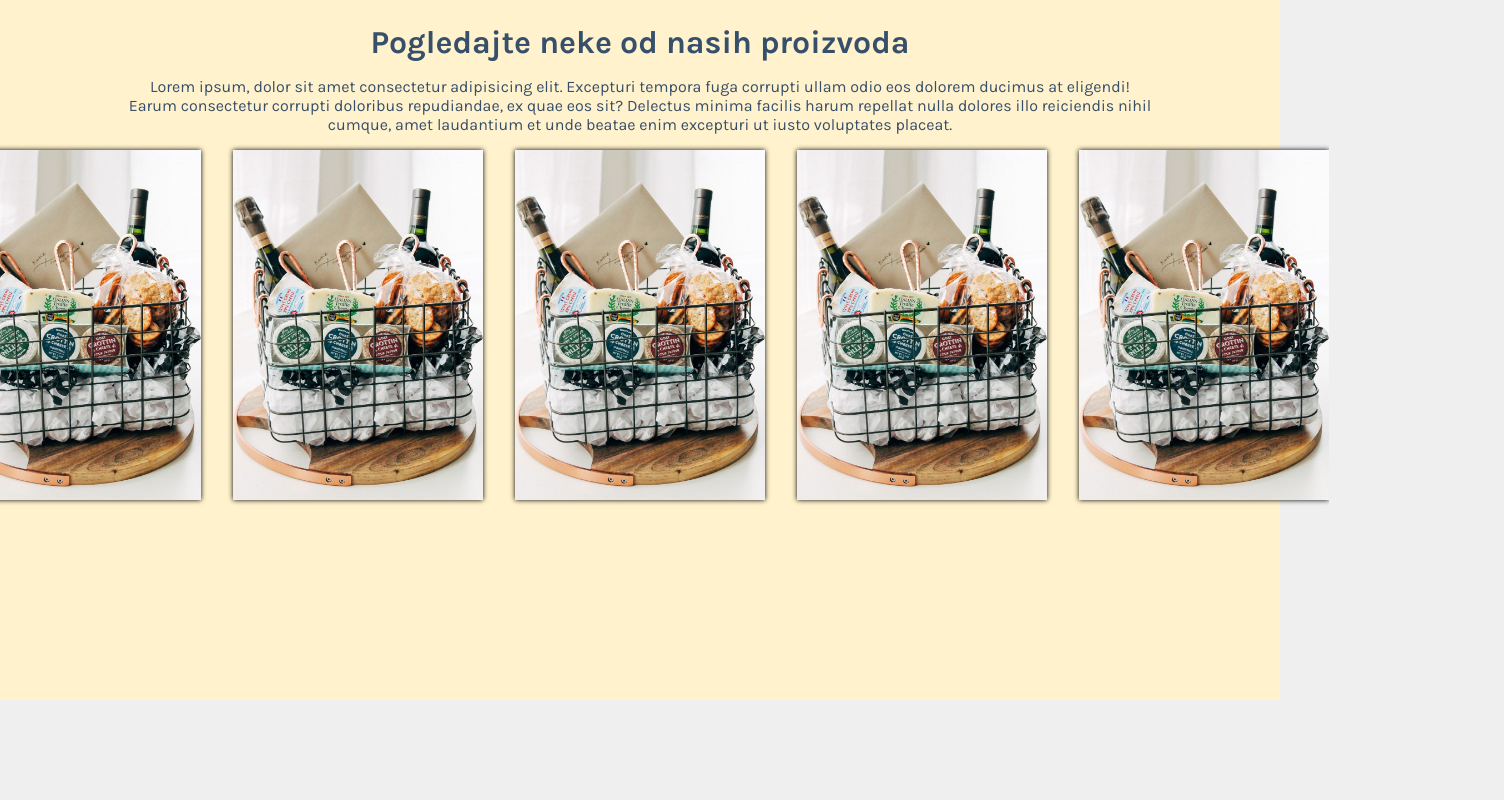
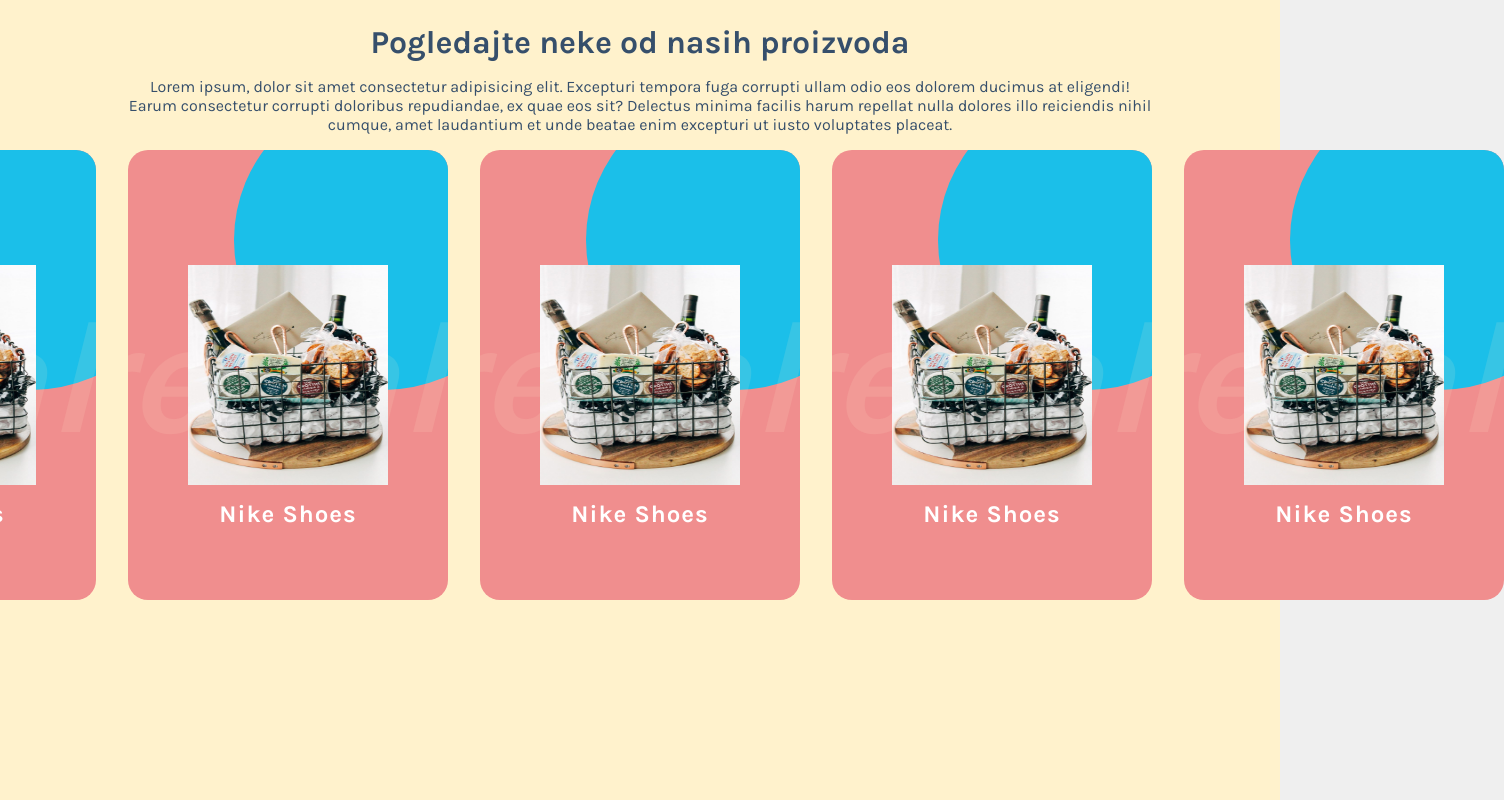
Before and after one commit to MilanJulinac42/gb-client, a Next.js app: page / in a window 1280 px wide. Shown: the part 626-1426 px from the top of the page, 1504 px wide, since content can reach past the window. Before the commit the page ends 1326 px from the top, so only its background shows below. Built offline with nearby package versions, Linux system fonts and the light colour scheme.

Commit message:
gb-80 added alternative to gallery cards

```diff
--- a/components/card/Card.module.scss
+++ b/components/card/Card.module.scss
@@ -1,120 +1,303 @@
-$bg: #FEF5DF;
+@import "../../styles/variables.scss";
+// $bg: #FEF5DF;
 
+// .container {
+//   position: relative;
+//   width: 250px;
+//   height: 350px;
+//   margin: auto;
+//   background-color: black;
+//   background-size: cover;
+//   cursor: pointer;
+//   -webkit-box-shadow: 0 0 5px #000;
+//   box-shadow: 0 0 5px #000;
+
+//   img {
+//     width: 100%;
+//     height: 100%;
+//     object-fit: cover;
+//   }
+// }
+
+// .overlay {
+//   position: absolute;
+//   top: 0;
+//   left: 0;
+//   width: 100%;
+//   height: 100%;
+//   display: flex;
+//   flex-direction: column;
+//   align-items: baseline;
+//   justify-content: center;
+//   gap: 32px;
+//   text-align: left;
+//   background: rgba(77, 77, 77, 0.9);
+//   color: $bg;
+//   opacity: 0;
+//   transition: all 0.5s;
+// }
+
+
+// .items {
+//   padding-left: 20px;
+//   letter-spacing: 3px;
+// }
+
+// .head {
+//   font-size: 30px;
+//   line-height: 40px;
+
+//   transform: translateY(40px);
+//   transition: all 0.7s;
+
+//   hr {
+//     display: block;
+//     width: 0;
+
+//     border: none;
+//     border-bottom: solid 2px $bg;
+
+//     position: absolute;
+//     bottom: 0; left:20px;
+
+//     transition: all .5s;
+//   }
+// }
+
+// .price {
+//   font-size: 22px;
+//   line-height: 10px;
+//   font-weight: bold;
+//   opacity: 0;
+//   transform: translateY(40px);
+//   transition: all 0.7s;
+//   display: flex;
+//   flex-direction: column;
+//   align-items: baseline;
+//   gap: 16px;
+
+//   .old {
+//     text-decoration: line-through;
+//     color: lighten(rgb(77, 77, 77),40%);
+//   }
+// }
+
+// .cart {
+//   font-size: 12px;
+//   opacity: 0;
+//   letter-spacing: 1px;
+//   transform: translateY(40px);
+//   transition: all 0.7s;
+//   i {
+//     font-size: 16px;
+//   }
+//   span {
+//     margin-left: 10px;
+//   }
+// }
+
+// .container:hover .overlay {
+//   opacity: 1;
+//   & .head {
+//     transform: translateY(0px);
+//   }
+
+//   & hr {
+//     width: 75px;
+//     transition-delay: 0.4s;
+//   }
+
+//   & .price {
+//     transform: translateY(0px);
+//     transition-delay: 0.3s;
+//     opacity: 1;
+//   }
+
+//   & .cart {
+//     transform: translateY(0px);
+//     transition-delay: 0.6s;
+//     opacity: 1;
+//   }
+// }
+
+// ############################ ALTERNATIVE #########################
 .container {
   position: relative;
-  width: 250px;
-  height: 350px;
-  margin: auto;
-  background-color: black;
-  background-size: cover;
-  cursor: pointer;
-  -webkit-box-shadow: 0 0 5px #000;
-  box-shadow: 0 0 5px #000;
-
-  img {
-    width: 100%;
-    height: 100%;
-    object-fit: cover;
-  }
 }
 
-.overlay {
+.container .card {
+  position: relative;
+  width: 320px;
+  height: 450px;
+  background: #232323;
+  background: $secondary-coral-color;
+  border-radius: 20px;
+  overflow: hidden;
+}
+
+.container .card:before {
+  content: "";
   position: absolute;
   top: 0;
   left: 0;
   width: 100%;
   height: 100%;
-  display: flex;
-  flex-direction: column;
-  align-items: baseline;
-  justify-content: center;
-  gap: 32px;
-  text-align: left;
-  background: rgba(77, 77, 77, 0.9);
-  color: $bg;
-  opacity: 0;
-  transition: all 0.5s;
+  background: #1BBFE9;
+  clip-path: circle(150px at 80% 20%);
+  transition: 0.5s ease-in-out;
 }
 
-
-.items {
-  padding-left: 20px;
-  letter-spacing: 3px;
+.container .card:hover:before {
+  clip-path: circle(300px at 80% -20%);
 }
 
-.head {
-  font-size: 30px;
-  line-height: 40px;
+.container .card:after {
+  content: "regalo";
+  position: absolute;
+  top: 30%;
+  left: -20%;
+  font-size: 10em;
+  font-weight: 800;
+  font-style: italic;
+  color: rgba(255, 242, 204, 0.125);
 
-  transform: translateY(40px);
-  transition: all 0.7s;
-
-  hr {
-    display: block;
-    width: 0;
-
-    border: none;
-    border-bottom: solid 2px $bg;
-
-    position: absolute;
-    bottom: 0; left:20px;
-
-    transition: all .5s;
-  }
 }
 
-.price {
-  font-size: 22px;
-  line-height: 10px;
-  font-weight: bold;
-  opacity: 0;
-  transform: translateY(40px);
-  transition: all 0.7s;
-  display: flex;
-  flex-direction: column;
-  align-items: baseline;
-  gap: 16px;
-
-  .old {
-    text-decoration: line-through;
-    color: lighten(rgb(77, 77, 77),40%);
-  }
+.container .card .imgBx {
+  position: absolute;
+  top: 50%;
+  transform: translateY(-50%);
+  z-index: 1000;
+  width: 100%;
+  height: 100%;
+  transition: .5s;
 }
 
-.cart {
-  font-size: 12px;
-  opacity: 0;
-  letter-spacing: 1px;
-  transform: translateY(40px);
-  transition: all 0.7s;
-  i {
-    font-size: 16px;
-  }
-  span {
-    margin-left: 10px;
-  }
+.container .card:hover .imgBx {
+  top: 0%;
+  transform: translateY(-25%) rotate(20deg);
 }
 
-.container:hover .overlay {
+.container .card .imgBx img {
+  position: absolute;
+  top: 50%;
+  left: 50%;
+  transform: translate(-50%, -50%);
+  width: 200px;
+  height: 220px;
+}
+
+.container .card .contentBx {
+  position: absolute;
+  bottom: 0;
+  width: 100%;
+  height: 100px;
+  text-align: center;
+  transition: 1s;
+  z-index: 90;
+}
+
+.container .card:hover .contentBx {
+  height: 210px;
+}
+
+.container .card .contentBx h2 {
+  position: relative;
+  font-weight: 600;
+  letter-spacing: 1px;
+  color: #fff;
+}
+
+.container .card .contentBx .size,
+.container .card .contentBx .color {
+  display: flex;
+  justify-content: center;
+  align-items: center;
+  padding: 8px 20px;
+  transition: .5s;
+  opacity: 0;
+  visibility: hidden;
+}
+
+.container .card:hover .contentBx .size {
   opacity: 1;
-  & .head {
-    transform: translateY(0px);
-  }
+  visibility: visible;
+  transition-delay: .5s;
+}
 
-  & hr {
-    width: 75px;
-    transition-delay: 0.4s;
-  }
+.container .card:hover .contentBx .color {
+  opacity: 1;
+  visibility: visible;
+  transition-delay: .6s;
+}
 
-  & .price {
-    transform: translateY(0px);
-    transition-delay: 0.3s;
-    opacity: 1;
-  }
+.container .card .contentBx .size h3,
+.container .card .contentBx .color h3 {
+  color: white;
+  font-weight: 300;
+  font-size: 14px;
+  text-transform: uppercase;
+  letter-spacing: 2px;
+  margin-right: 10px;
+}
 
-  & .cart {
-    transform: translateY(0px);
-    transition-delay: 0.6s;
-    opacity: 1;
-  }
+.container .card .contentBx .size span {
+  width: 56px;
+  height: 26px;
+  text-align: center;
+  line-height: 26px;
+  font-size: 14px;
+  display: inline-block;
+  color: #111;
+  background: #fff;
+  margin: 0 5px;
+  transition: .5s;
+  color: #111;
+  border-radius: 4px;
+  cursor: pointer;
 }
+
+.container .card .contentBx .size span:hover {  /* other bug */
+  background: #B90000;
+}
+
+.container .card .contentBx .color span {
+  width: 20px;
+  height: 20px;
+  background: #ff0;
+  border-radius: 50%;
+  margin: 0 5px;
+  cursor: pointer;
+}
+
+.container .card .contentBx .color span:nth-child(2) {
+   background: #1BBFE9;
+}
+
+.container .card .contentBx .color span:nth-child(3) {
+   background: #1B2FE9;
+}
+
+.container .card .contentBx .color span:nth-child(4) {
+   background: #080481;
+}
+
+.container .card .contentBx a {
+  display: inline-block;
+  padding: 10px 20px;
+  background: #fff;
+  border-radius: 4px;
+  margin-top: 10px;
+  text-decoration: none;
+  font-weight: 600;
+  color: #111;
+  opacity: 0;
+  transform: translateY(50px);
+  transition: .5s;
+}
+
+.container .card:hover .contentBx a {
+  opacity: 1;
+  transform: translateY(0px);
+  transition-delay: .7s;
+}
--- a/components/card/Card.tsx
+++ b/components/card/Card.tsx
@@ -13,23 +13,45 @@ interface ProductCardProps {
 
 const Card: React.FC<ProductCardProps> = ({ name, price, imageUrl }) => {
   return (
+    // <div className={styles.container}>
+    //   <Image src={imageUrl} alt="random" width={300} height={300}/>
+    //   <div className={styles.overlay}>
+    //     <div className={styles.items}></div>
+    //     <div className={classNames(styles.items, styles.head)}>
+    //       <p>{name}</p>
+    //       <hr />
+    //     </div>
+    //     <div className={classNames(styles.items, styles.price)}>
+    //       <p className={styles.new}>{price}$</p>
+    //     </div>
+    //     <div className={classNames(styles.items, styles.cart)}>
+    //       <FontAwesomeIcon icon={faCartShopping}></FontAwesomeIcon>
+    //       <span>ADD TO CART</span>
+    //     </div>
+    //   </div>
+    // </div>
+    // ### ALT ###
     <div className={styles.container}>
-      <Image src={imageUrl} alt="random" width={300} height={300}/>
-      <div className={styles.overlay}>
-        <div className={styles.items}></div>
-        <div className={classNames(styles.items, styles.head)}>
-          <p>{name}</p>
-          <hr />
+    <div className={styles.card}>
+        <div className={styles.imgBx}>
+        <Image src={imageUrl} alt="random" width={300} height={300}/>
         </div>
-        <div className={classNames(styles.items, styles.price)}>
-          <p className={styles.new}>{price}$</p>
+
+        <div className={styles.contentBx}>
+
+            <h2>Nike Shoes</h2>
+
+            <div className={styles.size}>
+                <h3>Price :</h3>
+                <span>{price}</span>
+            </div>
+
+
+            <a href="#">Buy Now</a>
         </div>
-        <div className={classNames(styles.items, styles.cart)}>
-          <FontAwesomeIcon icon={faCartShopping}></FontAwesomeIcon>
-          <span>ADD TO CART</span>
-        </div>
-      </div>
+
     </div>
+</div>
   );
 };
 
```
